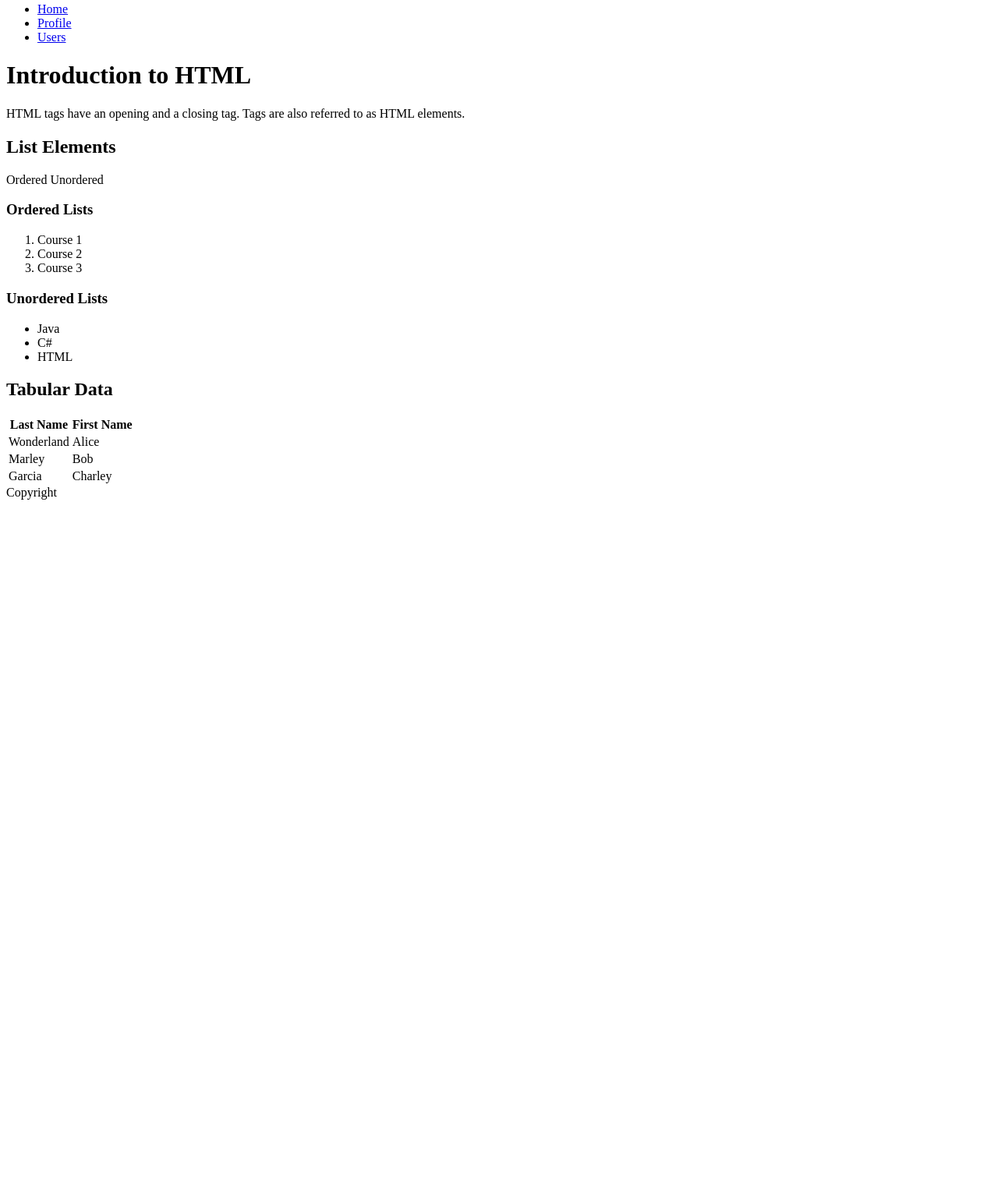
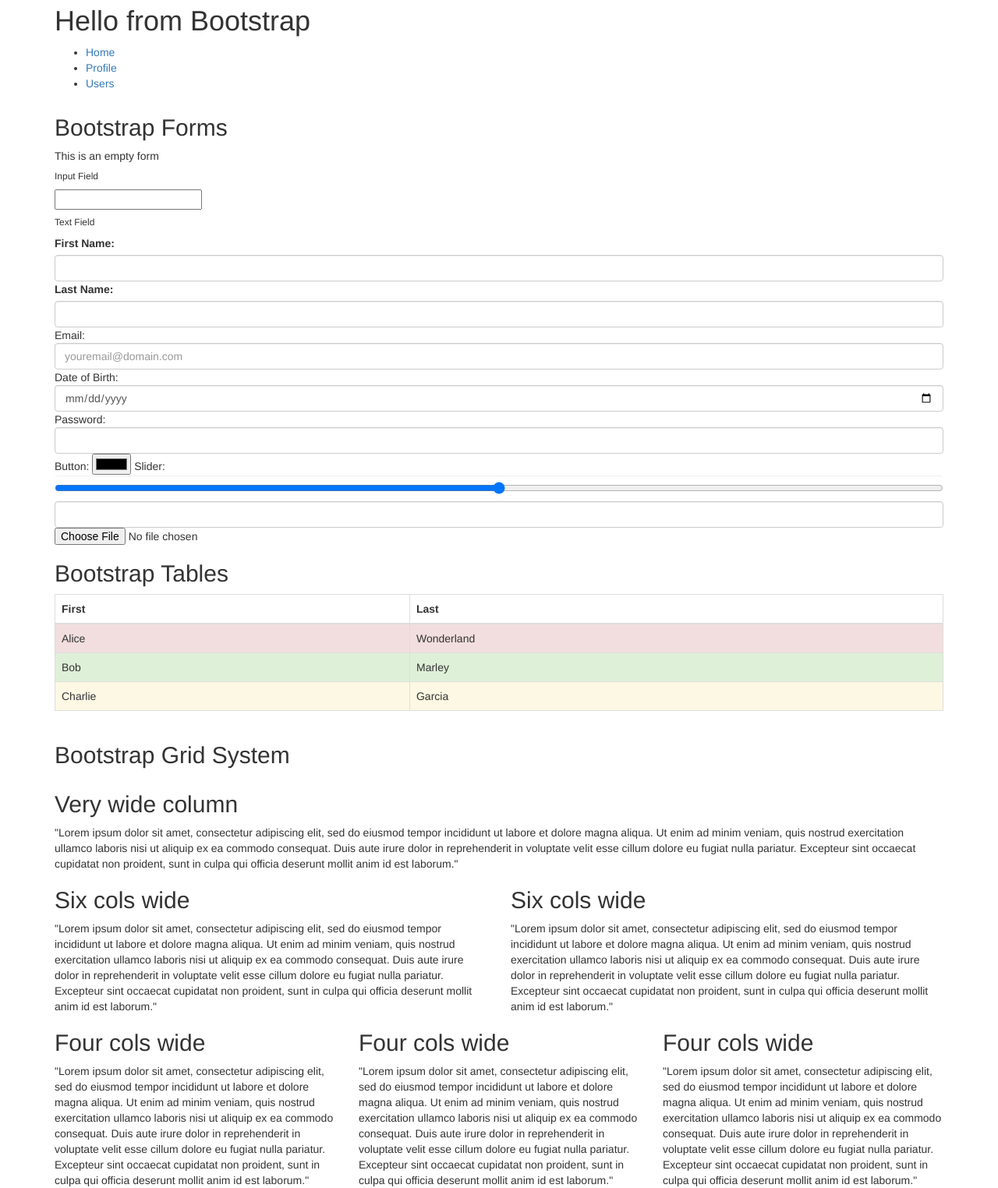
Before and after one commit to rayjl/WebDevSpring2016, a website: page public/index.html in a window 1280 px wide. Shown: the part 13-1537 px from the top of the page at 78% size. Before the commit the page ends 800 px from the top, so only its background shows below. Drawn offline with nearby package versions, Linux system fonts and the light colour scheme.

Commit message:
Finished bootstrap lecture examples

```diff
--- a/public/index.html
+++ b/public/index.html
@@ -3,78 +3,123 @@
 
     <head>
         <meta charset="UTF-8">
-            <title>Intro to HTML</title>
+        <title>
+            Intro to Bootstrap.
+        </title>
+
+        <!-- Latest compiled and minified CSS -->
+        <link rel="stylesheet" href="https://maxcdn.bootstrapcdn.com/bootstrap/3.3.6/css/bootstrap.min.css"
+              integrity="sha384-1q8mTJOASx8j1Au+a5WDVnPi2lkFfwwEAa8hDDdjZlpLegxhjVME1fgjWPGmkzs7" crossorigin="anonymous">
+
+        <!-- Latest compiled and minified JavaScript -->
+        <script src="https://maxcdn.bootstrapcdn.com/bootstrap/3.3.6/js/bootstrap.min.js"
+                integrity="sha384-0mSbJDEHialfmuBBQP6A4Qrprq5OVfW37PRR3j5ELqxss1yVqOtnepnHVP9aJ7xS" crossorigin="anonymous"></script>
     </head>
 
     <body>
-
-        <nav>
+        <div class="container">
+            <h1>Hello from Bootstrap</h1>
             <ul>
                 <li><a href="index.html">Home</a></li>
                 <li><a href="profile.html">Profile</a></li>
                 <li><a href="users.html">Users</a></li>
             </ul>
-        </nav>
+        </div>
 
-        <header>
-            <h1>Introduction to HTML</h1>
-        </header>
+        <div class="container">
+            <h2>Bootstrap Forms</h2>
 
-        <section>
-        <p>
-            HTML tags have an opening and a closing tag. Tags are also referred to as HTML elements.
-        </p>
-        </section>
+            <forms action="index.html">
+                This is an empty form
+            </forms>
 
-        <section>
-                <header>
-                    <h2>List Elements</h2>
-                    <a>Ordered</a>
-                    <a>Unordered</a>
-                </header>
+            <h6>Input Field</h6>
+            <form>
+                <input/>
+            </form>
 
-        <h3>Ordered Lists</h3>
-        <ol>
-            <li>Course 1</li>
-            <li>Course 2</li>
-            <li>Course 3</li>
-        </ol>
-        </section>
+            <h6>Text Field</h6>
+            <form>
+                <label for="firstName">First Name:</label>
+                <input id="firstName" type="text" class="form-control"/>
+                <label for="lastName">Last Name:</label>
+                <input id="lastName" type="text" class="form-control"/>
+                Email:
+                <input placeholder="youremail@domain.com" type="text" class="form-control"/>
+                Date of Birth:
+                <input type="date" class="form-control"/>
+                Password:
+                <input type="password" class="form-control"/>
+                Button:
+                <input type="color"/>
+                Slider:
+                <input type="range" min="10" max="20" step="1" class="form-control"/>
+                <input type="number" class="form-control"/>
+                <input type="file"/>
+            </form>
 
-        <h3>Unordered Lists</h3>
-        <ul>
-            <li>Java</li>
-            <li>C#</li>
-            <li>HTML</li>
-        </ul>
+        </div>
 
-        <h2>Tabular Data</h2>
-        <table>
+        <div class="container">
+            <h2>Bootstrap Tables</h2>
+            <table class="table table-bordered table-striped table-hover">
                 <thead>
                     <tr>
-                    <th>Last Name</th>
-                    <th>First Name</th>
+                        <th>First</th>
+                        <th>Last</th>
                     </tr>
                 </thead>
                 <tbody>
-                <tr>
+                    <tr class="danger">
+                        <td>Alice</td>
                         <td>Wonderland</td>
-                    <td>Alice</td>
                     </tr>
-                <tr>
+                    <tr class="success">
+                        <td>Bob</td>
                         <td>Marley</td>
-                    <td>Bob</td>
                     </tr>
-                <tr>
+                    <tr class="warning">
+                        <td>Charlie</td>
                         <td>Garcia</td>
-                    <td>Charley</td>
                     </tr>
                 </tbody>
             </table>
+        </div>
 
-        <footer>
-            Copyright
-        </footer>
+        <div class = "container">
+            <h2>Bootstrap Grid System</h2>
+            <!--Bootstrap breaks the grid into twelve sections-->
+            <div class="row">
+                <div class="col-xs-12">
+                    <h2>Very wide column</h2>
+                    "Lorem ipsum dolor sit amet, consectetur adipiscing elit, sed do eiusmod tempor incididunt ut labore et dolore magna aliqua. Ut enim ad minim veniam, quis nostrud exercitation ullamco laboris nisi ut aliquip ex ea commodo consequat. Duis aute irure dolor in reprehenderit in voluptate velit esse cillum dolore eu fugiat nulla pariatur. Excepteur sint occaecat cupidatat non proident, sunt in culpa qui officia deserunt mollit anim id est laborum."
+                </div>
+            </div>
+            <div class="row">
+                <div class="col-xs-6">
+                    <h2>Six cols wide</h2>
+                    "Lorem ipsum dolor sit amet, consectetur adipiscing elit, sed do eiusmod tempor incididunt ut labore et dolore magna aliqua. Ut enim ad minim veniam, quis nostrud exercitation ullamco laboris nisi ut aliquip ex ea commodo consequat. Duis aute irure dolor in reprehenderit in voluptate velit esse cillum dolore eu fugiat nulla pariatur. Excepteur sint occaecat cupidatat non proident, sunt in culpa qui officia deserunt mollit anim id est laborum."
+                </div>
+                <div class="col-xs-6">
+                    <h2>Six cols wide</h2>
+                    "Lorem ipsum dolor sit amet, consectetur adipiscing elit, sed do eiusmod tempor incididunt ut labore et dolore magna aliqua. Ut enim ad minim veniam, quis nostrud exercitation ullamco laboris nisi ut aliquip ex ea commodo consequat. Duis aute irure dolor in reprehenderit in voluptate velit esse cillum dolore eu fugiat nulla pariatur. Excepteur sint occaecat cupidatat non proident, sunt in culpa qui officia deserunt mollit anim id est laborum."
+                </div>
+            </div>
+            <div class="row">
+                <div class="col-xs-4">
+                    <h2>Four cols wide</h2>
+                    "Lorem ipsum dolor sit amet, consectetur adipiscing elit, sed do eiusmod tempor incididunt ut labore et dolore magna aliqua. Ut enim ad minim veniam, quis nostrud exercitation ullamco laboris nisi ut aliquip ex ea commodo consequat. Duis aute irure dolor in reprehenderit in voluptate velit esse cillum dolore eu fugiat nulla pariatur. Excepteur sint occaecat cupidatat non proident, sunt in culpa qui officia deserunt mollit anim id est laborum."
+                </div>
+                <div class="col-xs-4">
+                    <h2>Four cols wide</h2>
+                    "Lorem ipsum dolor sit amet, consectetur adipiscing elit, sed do eiusmod tempor incididunt ut labore et dolore magna aliqua. Ut enim ad minim veniam, quis nostrud exercitation ullamco laboris nisi ut aliquip ex ea commodo consequat. Duis aute irure dolor in reprehenderit in voluptate velit esse cillum dolore eu fugiat nulla pariatur. Excepteur sint occaecat cupidatat non proident, sunt in culpa qui officia deserunt mollit anim id est laborum."
+                </div>
+                <div class="col-xs-4">
+                    <h2>Four cols wide</h2>
+                    "Lorem ipsum dolor sit amet, consectetur adipiscing elit, sed do eiusmod tempor incididunt ut labore et dolore magna aliqua. Ut enim ad minim veniam, quis nostrud exercitation ullamco laboris nisi ut aliquip ex ea commodo consequat. Duis aute irure dolor in reprehenderit in voluptate velit esse cillum dolore eu fugiat nulla pariatur. Excepteur sint occaecat cupidatat non proident, sunt in culpa qui officia deserunt mollit anim id est laborum."
+                </div>
+            </div>
+        </div>
 
     </body>
 
```
Also changed, not shown: public/profile.html (+15 -5 lines), public/users.html (+15 -5 lines). Lines whose indentation alone changed are shown as unchanged.
